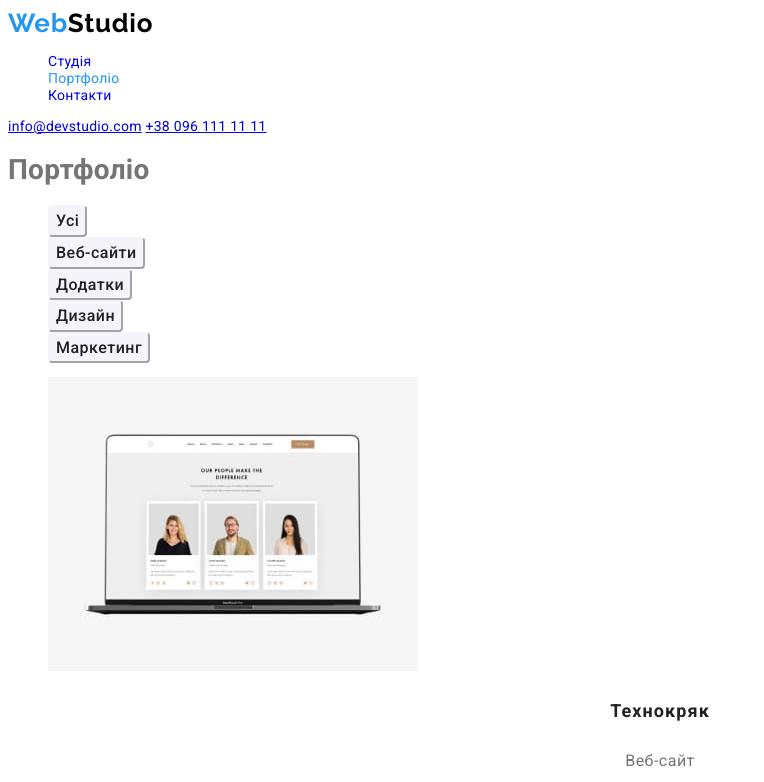
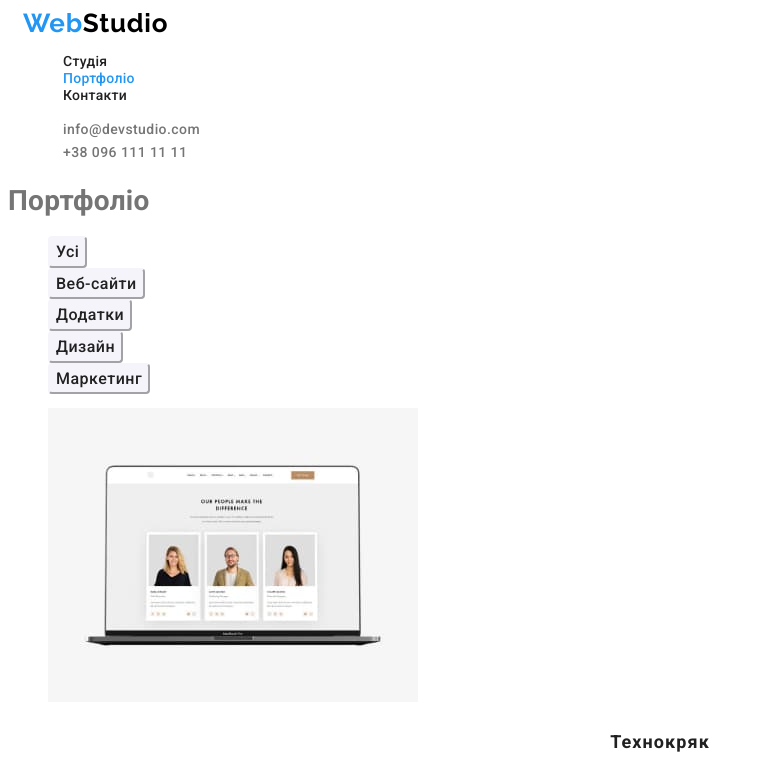
Before and after one commit to AleksandrEmchenko/goit-markup-hw-03, a plain HTML site: page portfolio.html in a window 1280 px wide. Shown: the top 782 px of the page, without its empty margins (0-764 px from the left). Drawn offline with Linux system fonts and the light colour scheme.

Commit message:
header and footer's fixes
Исправления цвета ссылок в хедере и футере

```diff
--- a/css/style.css
+++ b/css/style.css
@@ -19,6 +19,11 @@ body{
 
 /* index */
 /* header */
+.container{
+    width: 1230px;
+    padding: 0 15px;
+}
+
 .logo{
     color: var(--accent-color);
 
@@ -34,6 +39,23 @@ body{
 
 .logofooter{
     color: var(--secondary-title-color);
+}
+
+.nav,
+.auth{
+    /* color: var(--title-color); */
+    font-weight: 500;
+}
+
+.auth a{
+    color: var(--text-color);
+}
+.nav a{
+    color: var(--title-color);
+}
+header .list{
+    font-weight: 500;
+
 }
 
 .link{
@@ -176,15 +198,18 @@ body{
 /* footer */
 footer{
     background-color: var(--text-color); /*для видимості*/
+    font-weight: 400;
 }
 
-.address{
+.auth{
     color: var(--secondary-title-color);
     font-style: normal;
     line-height: 1.7;
     letter-spacing: 0.03em;
 }
 
-.address-color{
+.address{
     color: rgba(255, 255, 255, 0.6);
+
+    font-weight: 400;
 }
--- a/portfolio.html
+++ b/portfolio.html
@@ -11,10 +11,12 @@
 </head>
 <body>
                 <!-- Header -->
+
     <header>
+        <div class="container">
             <a href="./index.html" class="logo link" lang="en">Web<span class="logoheader">Studio</span></a>
 
-        <nav>
+            <nav class="nav">
                 <ul class="list">
                     <li><a href="./index.html" class="link">Студія</a></li>
                     <li><a href="./portfolio.html" class="link current">Портфоліо</a></li>
@@ -22,10 +24,13 @@
                 </ul>
             </nav>
 
-        <a href="mailto:info@devstudio.com">info@devstudio.com</a>
-        <a href="tel:+380961111111">+38 096 111 11 11</a>
+            <ul class="list auth">
+                <li><a href="mailto:info@devstudio.com" class="link">info@devstudio.com</a></li>
+                <li><a href="tel:+380961111111" class="link">+38 096 111 11 11</a></li>
+            </ul>
+        </div>
+    </header>
 
-    </header>
                 <!--Main-->
     <main>
         <h1>Портфоліо</h1> <!--Сховати за допомогою CSS-->
@@ -43,7 +48,8 @@
             <h2 hidden>Проекти</h2>
             <ul class="list project">
                 <li>
-                    <a href="#"  class="link">                     <img src="./images/project1.jpg" alt="Зображення веб-сайту Технокряк" width="370">
+                    <a href="#"  class="link">
+                        <img src="./images/project1.jpg" alt="Зображення веб-сайту Технокряк" width="370">
                         <h3 class="title">Технокряк</h3>
                         <p class="sub-title">Веб-сайт</p>
                         <p hidden>Текст карточки при ховере</p>
@@ -122,11 +128,11 @@
         <address>
             <ul class="list">
                 <li><a href="https://www.google.com/maps/place/%D0%B1%D1%83%D0%BB.+%D0%9B%D0%B5%D1%81%D0%B8+%D0%A3%D0%BA%D1%80%D0%B0%D0%B8%D0%BD%D0%BA%D0%B8,+26,+%D0%9A%D0%B8%D0%B5%D0%B2,+02000/@50.4265841,30.5361971,17z/data=!3m1!4b1!4m5!3m4!1s0x40d4cf0e033ecbe9:0x57a4dffefec77da0!8m2!3d50.4265807!4d30.5383858"
-                        target="_blank" rel="noreferrer noopener" class="link address">
+                        target="_blank" rel="noreferrer noopener" class="link auth">
                         м. Київ, пр-т Лесі Українки, 26</a>
                 </li>
-                <li><a href="mailto:info@devstudio.com" class="link address address-color">info@devstudio.com</a></li>
-                <li><a href="tel:+380961111111" class="link address address-color" >+38 096 111 11 11</a></li>
+                <li><a href="mailto:info@devstudio.com" class="link auth address">info@devstudio.com</a></li>
+                <li><a href="tel:+380961111111" class="link auth address">+38 096 111 11 11</a></li>
             </ul>
         </address>
     </footer>
```
Also changed, not shown: index.html (+14 -9 lines). Lines whose indentation alone changed are shown as unchanged.
